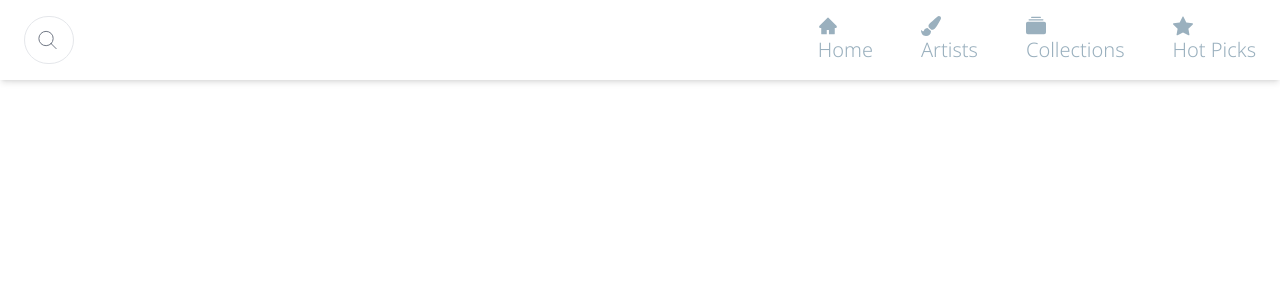
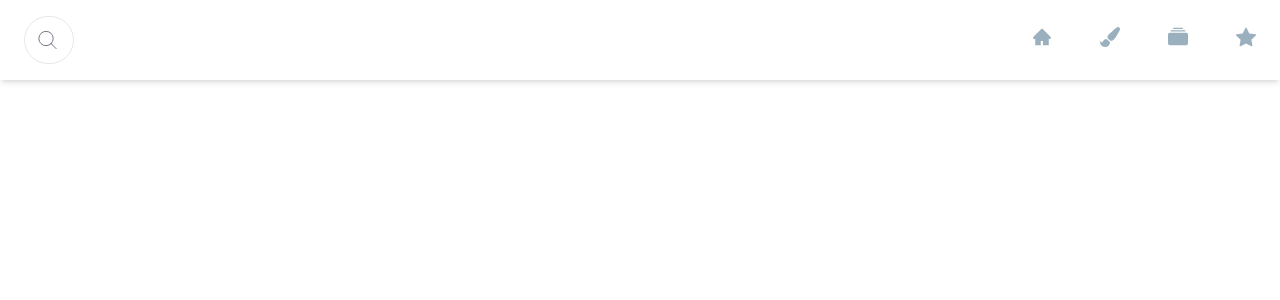
Before and after one commit to Meg-Div/React-Project, a React app in the folder vite-react-project/: page /home in a window 1280 px wide. Shown: the top 300 px of the page. Built offline with nearby package versions, Linux system fonts and the light colour scheme; the HTML template or start-up script is replaced by a standard one.

Commit message:
NavBar conditional rendering updates

```diff
--- a/vite-react-project/src/components/NavBar.tsx
+++ b/vite-react-project/src/components/NavBar.tsx
@@ -38,7 +38,8 @@ export const NavBar = () => {
               return (
                 <li key={index} className="md:ml-8 text-xl md:my-0 my-7">
                 <Link to={item.path} className="text-gull hover:text-blue-800 duration-500">
-                  <span className="inline-block content-center gap-2"> {item.icon} {item.title}</span>
+                  <span className="inline-block content-center gap-2">
+                  {open ? item.title : item.icon} </span>
                 </Link>
               </li>
               )
```
